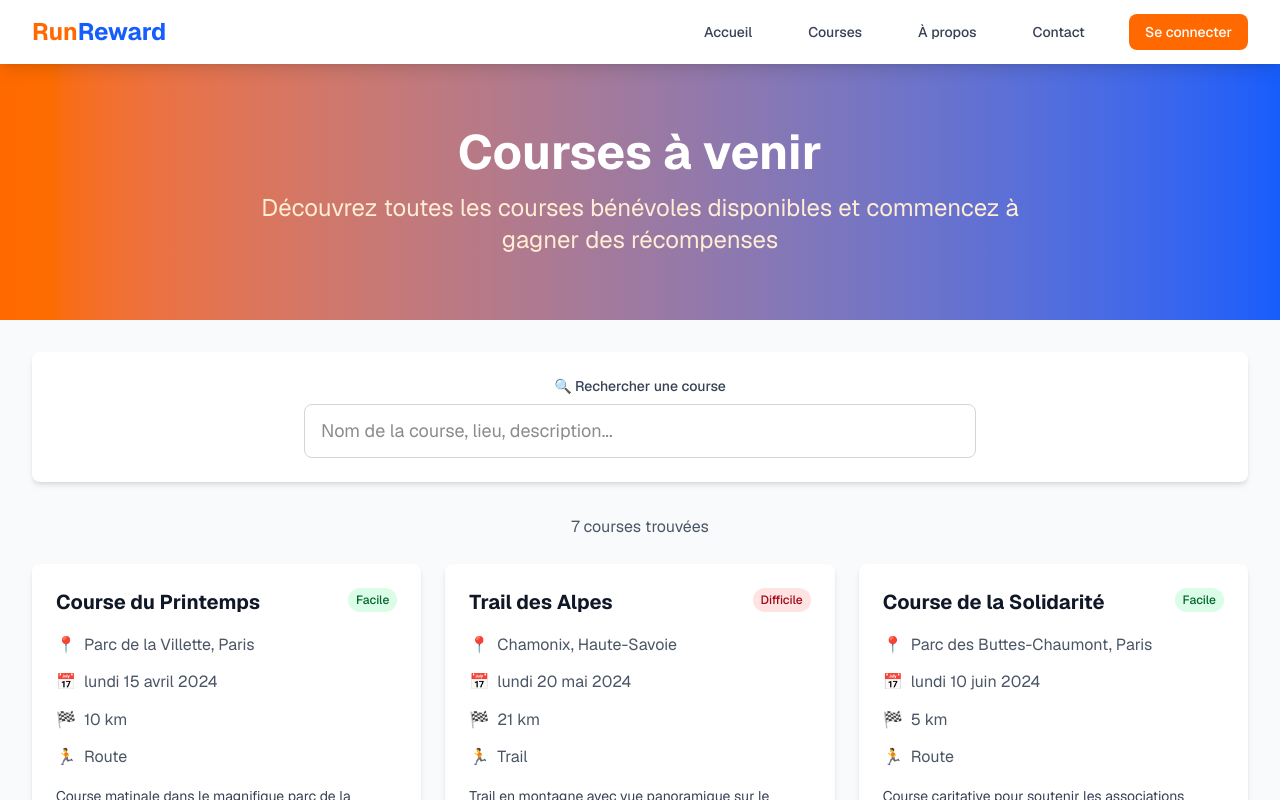
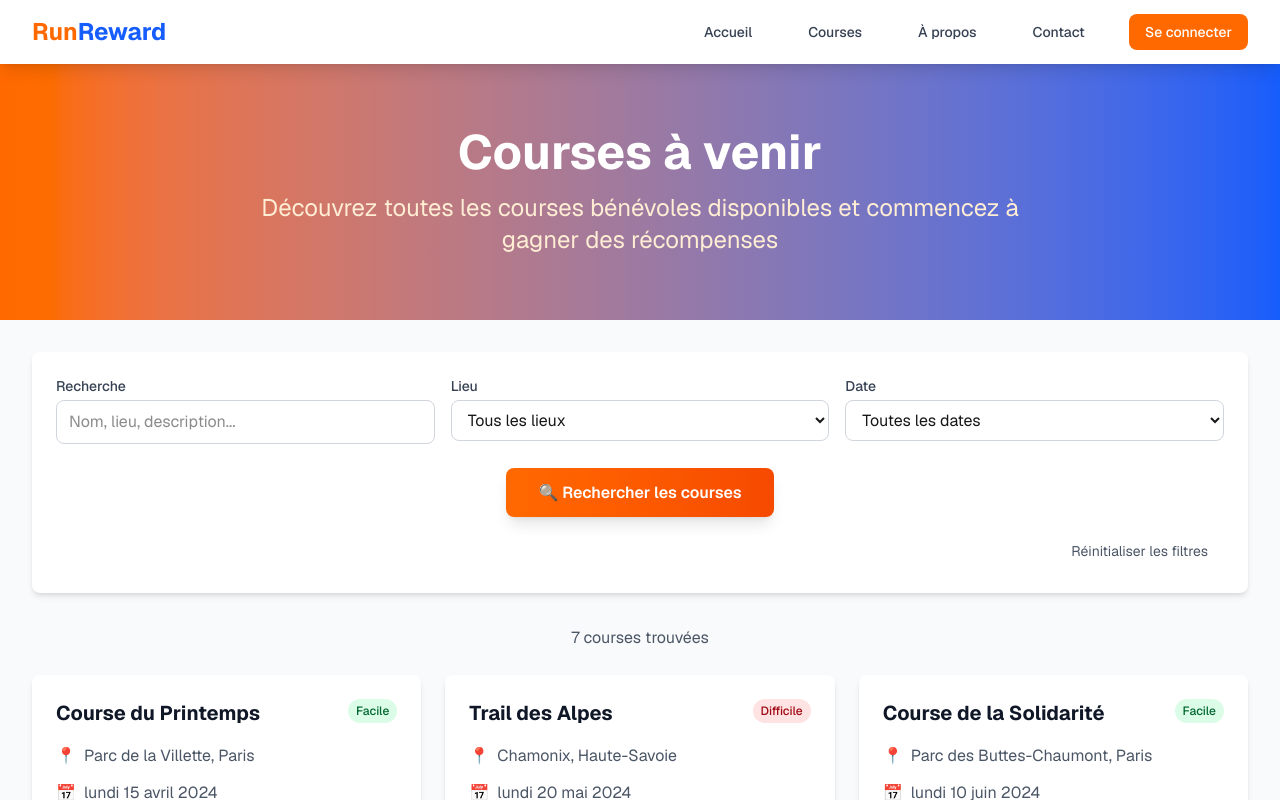
Before and after one commit to capucinewyseur/runreward-website, a Next.js app: page /courses in a window 1280 px wide. Shown: the top 800 px of the page. Built offline with nearby package versions, Linux system fonts and the light colour scheme.

Commit message:
Ajout interface filtres simple: recherche, lieu (départements), date + bouton rechercher

```diff
--- a/src/app/courses/page.tsx
+++ b/src/app/courses/page.tsx
@@ -131,13 +131,21 @@ const races: Race[] = [
 
 export default function CoursesPage() {
   const [searchTerm, setSearchTerm] = useState('');
+  const [locationFilter, setLocationFilter] = useState<string>('');
+  const [dateFilter, setDateFilter] = useState<string>('');
+  const [isSearching, setIsSearching] = useState<boolean>(false);
 
   const filteredRaces = races.filter(race => {
     const matchesSearch = race.name.toLowerCase().includes(searchTerm.toLowerCase()) ||
                          race.location.toLowerCase().includes(searchTerm.toLowerCase()) ||
                          race.description.toLowerCase().includes(searchTerm.toLowerCase());
 
-    return matchesSearch;
+    const matchesLocation = !locationFilter ||
+                           race.location.toLowerCase().includes(locationFilter.toLowerCase());
+
+    const matchesDate = !dateFilter || race.date === dateFilter;
+
+    return matchesSearch && matchesLocation && matchesDate;
   });
 
   const getDifficultyColor = (difficulty: string) => {
@@ -159,6 +167,21 @@ export default function CoursesPage() {
     });
   };
 
+  // Fonction pour déclencher la recherche
+  const handleSearch = () => {
+    setIsSearching(true);
+    // Simuler un délai de recherche pour l'effet visuel
+    setTimeout(() => {
+      setIsSearching(false);
+    }, 500);
+  };
+
+  // Obtenir les lieux uniques pour le filtre
+  const uniqueLocations = Array.from(new Set(races.map(race => race.location.split(',')[0])));
+
+  // Obtenir les dates uniques pour le filtre
+  const uniqueDates = Array.from(new Set(races.map(race => race.date))).sort();
+
   return (
     <div className="min-h-screen bg-gray-50">
       {/* Header */}
@@ -175,20 +198,89 @@ export default function CoursesPage() {
         </div>
       </div>
 
-      {/* Search Bar */}
+      {/* Filters */}
       <div className="max-w-7xl mx-auto px-4 sm:px-6 lg:px-8 py-8">
         <div className="bg-white rounded-lg shadow-md p-6 mb-8">
-          <div className="max-w-2xl mx-auto">
-            <label className="block text-sm font-medium text-gray-700 mb-2 text-center">
-              🔍 Rechercher une course
-            </label>
-            <input
-              type="text"
-              placeholder="Nom de la course, lieu, description..."
-              value={searchTerm}
-              onChange={(e) => setSearchTerm(e.target.value)}
-              className="w-full px-4 py-3 border border-gray-300 rounded-lg focus:ring-2 focus:ring-orange-500 focus:border-transparent text-lg"
-            />
+          <div className="grid grid-cols-1 md:grid-cols-3 gap-4 mb-6">
+            {/* Search */}
+            <div>
+              <label className="block text-sm font-medium text-gray-700 mb-1">Recherche</label>
+              <input
+                type="text"
+                placeholder="Nom, lieu, description..."
+                value={searchTerm}
+                onChange={(e) => setSearchTerm(e.target.value)}
+                className="w-full px-3 py-2 border border-gray-300 rounded-lg focus:ring-2 focus:ring-orange-500 focus:border-transparent"
+              />
+            </div>
+
+            {/* Location Filter */}
+            <div>
+              <label className="block text-sm font-medium text-gray-700 mb-1">Lieu</label>
+              <select
+                value={locationFilter}
+                onChange={(e) => setLocationFilter(e.target.value)}
+                className="w-full px-3 py-2 border border-gray-300 rounded-lg focus:ring-2 focus:ring-orange-500 focus:border-transparent"
+              >
+                <option value="">Tous les lieux</option>
+                {uniqueLocations.map(location => (
+                  <option key={location} value={location}>{location}</option>
+                ))}
+              </select>
+            </div>
+
+            {/* Date Filter */}
+            <div>
+              <label className="block text-sm font-medium text-gray-700 mb-1">Date</label>
+              <select
+                value={dateFilter}
+                onChange={(e) => setDateFilter(e.target.value)}
+                className="w-full px-3 py-2 border border-gray-300 rounded-lg focus:ring-2 focus:ring-orange-500 focus:border-transparent"
+              >
+                <option value="">Toutes les dates</option>
+                {uniqueDates.map(date => (
+                  <option key={date} value={date}>{formatDate(date)}</option>
+                ))}
+              </select>
+            </div>
+          </div>
+
+          {/* Search Button */}
+          <div className="flex justify-center">
+            <button
+              onClick={handleSearch}
+              disabled={isSearching}
+              className="px-8 py-3 bg-gradient-to-r from-orange-500 to-orange-600 hover:from-orange-600 hover:to-orange-700 disabled:from-gray-400 disabled:to-gray-500 text-white font-semibold rounded-lg shadow-lg hover:shadow-xl transition-all duration-200 flex items-center gap-2"
+            >
+              {isSearching ? (
+                <>
+                  <svg className="animate-spin h-5 w-5" fill="none" viewBox="0 0 24 24">
+                    <circle className="opacity-25" cx="12" cy="12" r="10" stroke="currentColor" strokeWidth="4"></circle>
+                    <path className="opacity-75" fill="currentColor" d="M4 12a8 8 0 018-8V0C5.373 0 0 5.373 0 12h4zm2 5.291A7.962 7.962 0 014 12H0c0 3.042 1.135 5.824 3 7.938l3-2.647z"></path>
+                  </svg>
+                  Recherche en cours...
+                </>
+              ) : (
+                <>
+                  🔍 Rechercher les courses
+                </>
+              )}
+            </button>
+          </div>
+
+          {/* Reset Filters */}
+          <div className="flex justify-end mt-4">
+            <button
+              onClick={() => {
+                setSearchTerm('');
+                setLocationFilter('');
+                setDateFilter('');
+                setIsSearching(false);
+              }}
+              className="px-4 py-2 text-sm text-gray-600 hover:text-orange-500 transition-colors"
+            >
+              Réinitialiser les filtres
+            </button>
           </div>
         </div>
 
```
